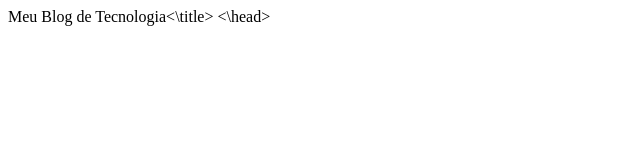
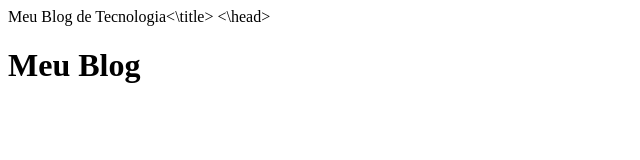
Before and after one commit to pedromartins449/pedro.fabiano1ta2026, a plain HTML site: page index.html in a window 1280 px wide. Shown: the whole page, without its empty margins (0-640 px from the left). Drawn offline with Linux system fonts and the light colour scheme.

Commit message:
Update index.html

```diff
--- a/index.html
+++ b/index.html
@@ -5,4 +5,8 @@
       <title>Meu Blog de Tecnologia<\title>
       <link rel="stylesheet" href="style.css">
 <\head>
-  <body></body>
+</body>
+      <header>
+            <h1>Meu Blog</h1>
+      </header>
+      </nav>
```
